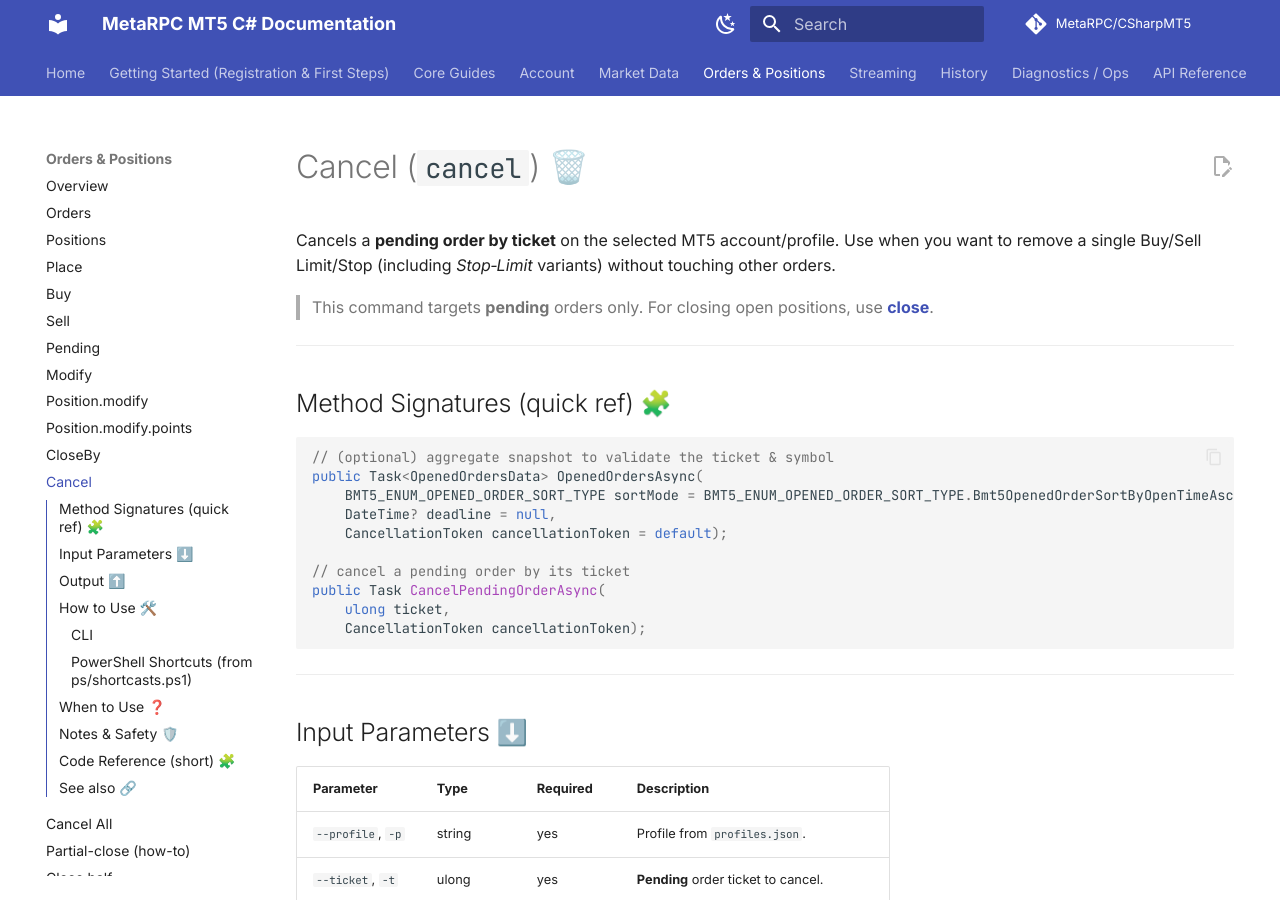
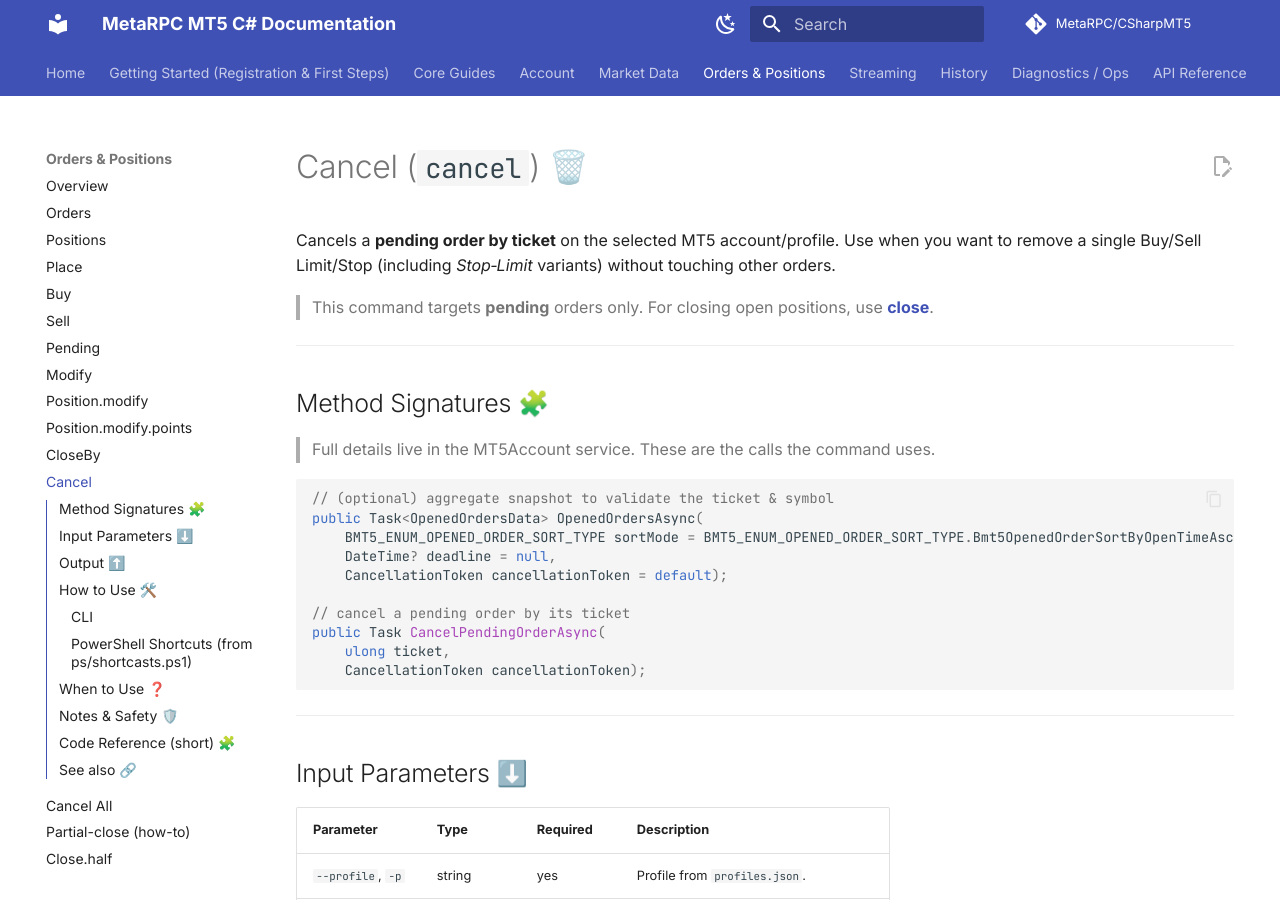
Before and after one commit to MetaRPC/CSharpMT5, an MkDocs documentation site: the page built from docs/Orders_Positions/Cancel.md, in a window 1280 px wide and 900 px high. Built offline with MkDocs 1.6.1 and Material for MkDocs 9.7.7, drawn with Linux system fonts in a browser that asks for light colours; comment, search, counter and statistics services are not loaded; part of the change alters nothing that is shown.

Commit message:
Update Cancel.md

````diff
--- a/docs/Orders_Positions/Cancel.md
+++ b/docs/Orders_Positions/Cancel.md
@@ -2,12 +2,13 @@
 
 Cancels a **pending order by ticket** on the selected MT5 account/profile. Use when you want to remove a single Buy/Sell Limit/Stop (including *Stop‑Limit* variants) without touching other orders.
 
-> This command targets **pending** orders only. For closing open positions, use **[close](./Close.md)**.
+> This command targets **pending** orders only. For closing open positions, use **[close](../Market_Data/Close.md)**.
 
 ---
 
-## Method Signatures (quick ref) 🧩
+## Method Signatures 🧩
 
+> Full details live in the MT5Account service. These are the calls the command uses.
 
 ```csharp
 // (optional) aggregate snapshot to validate the ticket & symbol
@@ -90,7 +91,7 @@ x -t 123456 -s EURUSD
 
 * Verify the **ticket really refers to a pending order**; brokers reject cancel for already‑filled/expired tickets.
 * `--symbol` is an intentional safety guard: the command validates the ticket’s symbol via the open aggregate before cancel.
-* Combine with **[pending list](./Pending.List.md)** to find tickets, or with **[ticket show](./Ticket_Show.md)** to inspect details first.
+* Combine with **[pending list](../Misc/Pending_List.md)** to find tickets, or with **[ticket show](../Misc/Ticket_Show.md)** to inspect details first.
 
 ---
 
@@ -140,7 +141,7 @@ cancel.SetHandler(async (string profile, ulong ticket, string symbol, int timeou
 
 ## See also 🔗
 
-* **[pending list](./Pending.List.md)** — enumerate current pendings
-* **[pending.modify](./Pending.modify.md)** — edit pending parameters
-* **[pending.move](./Pending.move.md)** — shift pending by ±points
-* **[ticket show](./Ticket_Show.md)** — inspect a ticket (open/history)
+* **[pending list](../Misc/Pending_List.md)** — enumerate current pendings
+* **[pending.modify](../Market_Data/Pending.modify.md)** — edit pending parameters
+* **[pending.move](../Market_Data/Pending.move.md)** — shift pending by ±points
+* **[ticket show](../Misc/Ticket_Show.md)** — inspect a ticket (open/history)
````
